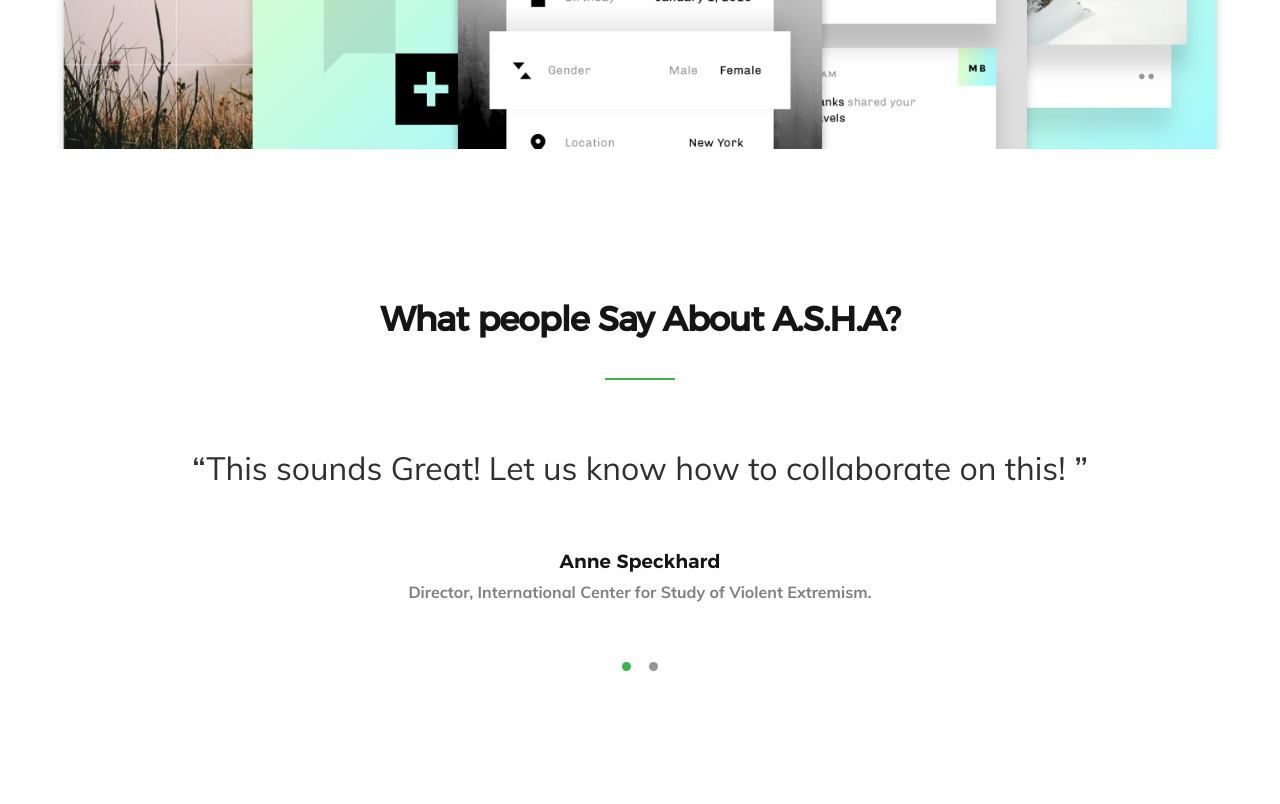
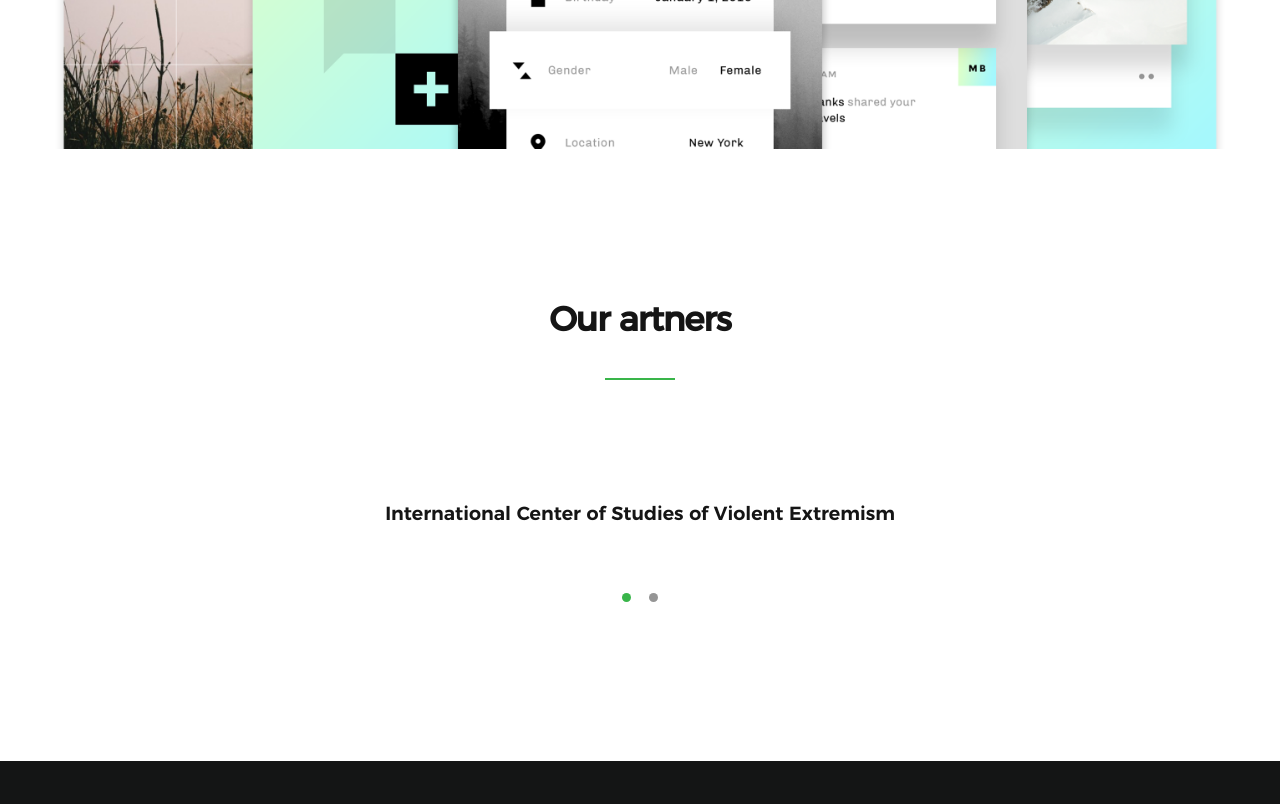
Before and after one commit to rharish101/ASHA, a plain HTML site: page index.html in a window 1280 px wide. Shown: the part 3159-3963 px from the top of the page. Drawn offline with Linux system fonts and the light colour scheme; files whose address does not match are found by name.

Commit message:
Update index.html

```diff
--- a/index.html
+++ b/index.html
@@ -282,7 +282,7 @@ g<!DOCTYPE html>
 
         <div class="row">
             <div class="col-twelve">
-                <h1 class="intro-header" data-aos="fade-up">What people Say About A.S.H.A?</h1>
+                <h1 class="intro-header" data-aos="fade-up">Our artners</h1>
             </div>
         </div>
 
@@ -293,13 +293,11 @@ g<!DOCTYPE html>
                 <div class="slides owl-carousel">
 
                     <div>
-                        <p>This sounds Great! Let us know how to collaborate on this!
-                        </p>
 
                         <div class="testimonial-author">
                                 <div class="author-info">
-                                    Anne Speckhard
-                                    <span class="position">Director, International Center for Study of Violent Extremism.</span>
+                                   International Center of Studies of Violent Extremism
+                                    <span class="position"></span>
                                 </div>
                         </div>
                     </div>
```
